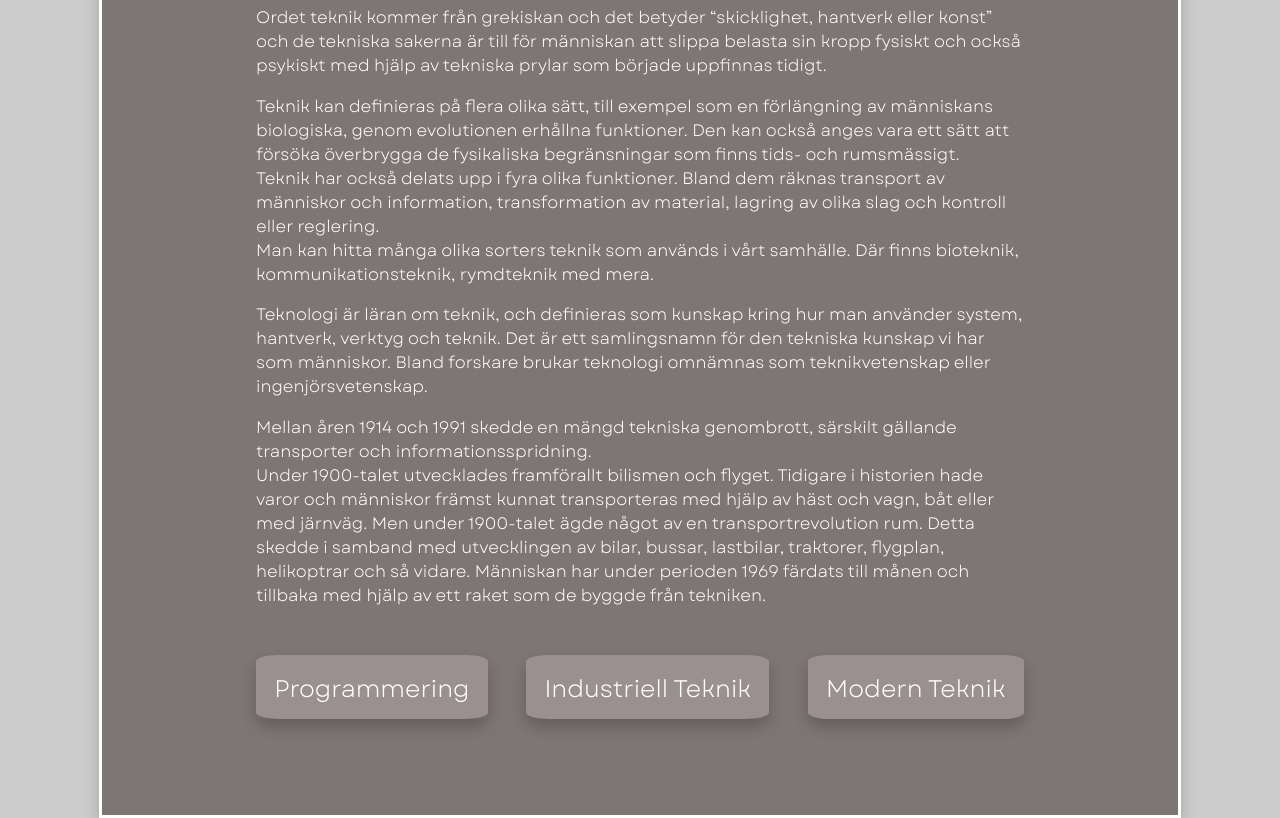
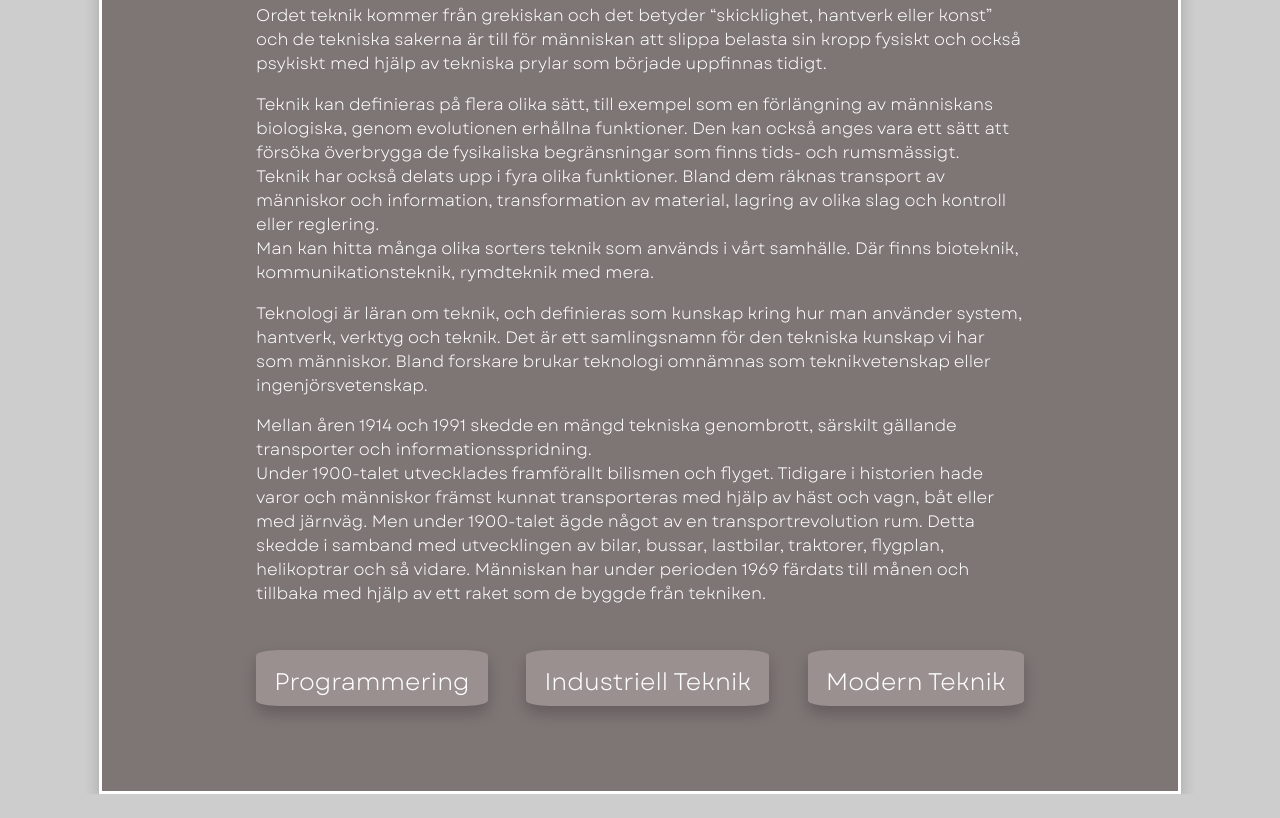
Before and after one commit to HibbaHindawi/Slutprojekt-Webbutveckling, a plain HTML site: page index.html in a window 1280 px wide. Shown: the part 673-1491 px from the top of the page. After the commit the page ends 1467 px from the top, so only its background shows below. Drawn offline with Linux system fonts and the light colour scheme.

Commit message:
fixade till lite saker på css

```diff
--- a/css/index.css
+++ b/css/index.css
@@ -4,8 +4,8 @@
     text-align: center;
     background-color: rgb(126, 117, 117);
     color: white;
-    box-shadow: 0px 8px 16px 0px rgba(0,0,0,0.2);
-    padding-top: 20px;
+    box-shadow: 0vw 0.6vw 1.15vw 0vw rgba(0,0,0,0.2);
+    padding-top: 1.43vw;
     border-color: white;
     border-style: solid;
     }
@@ -23,20 +23,20 @@
     grid-template-columns: auto auto auto;
     grid-template-areas:
     ". . .";
-    min-height: 20vh;
+    min-height: 11vw;
     grid-gap: 3vw;
-    margin-top: 3vh;
+    margin-top: 1.65vw;
 }
 .button a{
     background-color: black;
-    max-height: 6vh;
+    max-height: 3.3vw;
     border-radius: 10%;
     font-size: x-large;
     text-decoration: none;
     color: white;
-    padding-top: 2vh;
+    padding-top: 1.1vw;
     background-color: rgb(155, 144, 144);
-    box-shadow: 0px 8px 16px 0px rgba(0,0,0,0.2);
+    box-shadow: 0vw 0.6vw 1.15vw 0vw rgba(0,0,0,0.2);
 }
 .button a:hover{
     background-color: white;
--- a/css/style.css
+++ b/css/style.css
@@ -84,6 +84,21 @@ header{
   text-align: left;
   padding-top: 0.55vw;
 }
+/*Grids*/
+.tvåspaltslayout{
+  display: grid;
+  grid-template-columns: auto 30%;
+  grid-template-areas:
+    ". ."
+    ". .";
+}
+.trespaltslayout{
+  display: grid;
+  grid-template-columns: 20% auto 25%;
+  grid-template-areas:
+      ". . ."
+      ". . .";
+}
 @media  screen and (max-width: 900px) {
   body{
     font-size: 2vw;
@@ -100,18 +115,3 @@ header{
     font-size: 0.9vw;
   }
 }
-/*Grids*/
-.tvåspaltslayout{
-  display: grid;
-  grid-template-columns: auto 30%;
-  grid-template-areas:
-    ". ."
-    ". .";
-}
-.trespaltslayout{
-  display: grid;
-  grid-template-columns: 20% auto 25%;
-  grid-template-areas:
-      ". . ."
-      ". . .";
-}
```
Also changed, not shown: css/info.css (+10 -10 lines).
